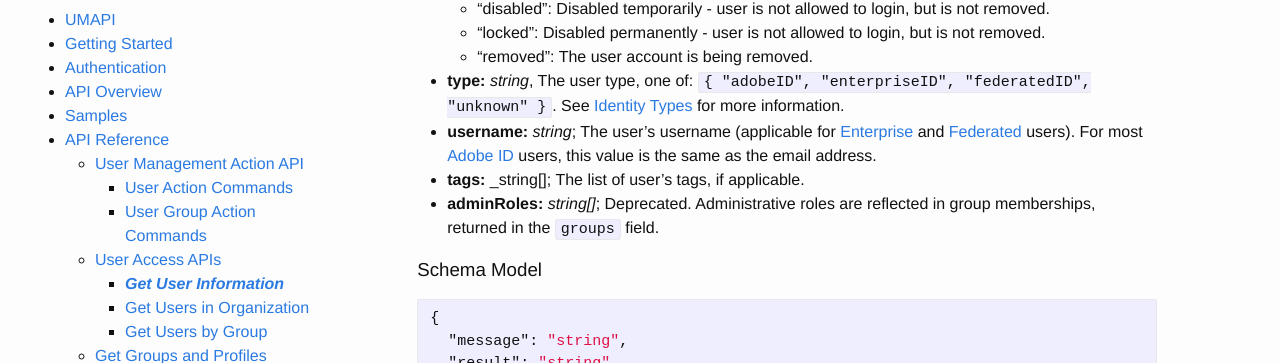
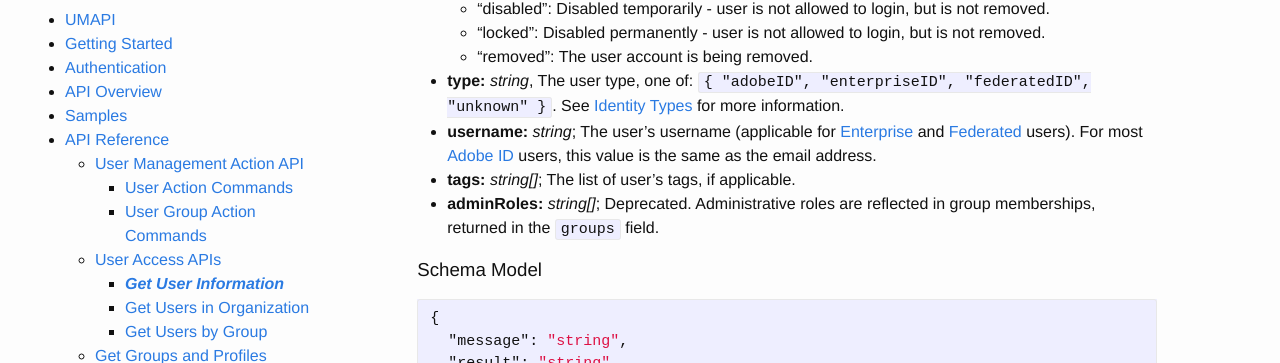
Before and after one commit to adobe-apiplatform/umapi-documentation, a Jekyll site: the page built from docs/en/api/getUser.md, in a window 1280 px wide and 900 px high, scrolled down 3821 px. Shown: the part 89-452 px from the top of the window. Built offline with Jekyll 4.4.1, drawn with Linux system fonts in a browser that asks for light colours; emoji names are drawn with the system emoji font.

Commit message:
Fix missing symbol

```diff
--- a/docs/en/api/partials/userSchemaDescription.md
+++ b/docs/en/api/partials/userSchemaDescription.md
@@ -11,5 +11,5 @@
 {% include_relative partials/statusDescription.md %}
 * __type:__ _string_, The user type, one of: `{ "adobeID", "enterpriseID", "federatedID", "unknown" }`. See [Identity Types](glossary.md#identity) for more information.
 * __username:__ _string_; The user's username (applicable for [Enterprise](glossary.md#enterpriseId) and [Federated](glossary.md#federatedId) users). For most [Adobe ID](glossary.md#adobeId) users, this value is the same as the email address.
-* __tags:__ _string[]; The list of user's tags, if applicable.
+* __tags:__ _string[]_; The list of user's tags, if applicable.
 * **adminRoles:** _string[]_; Deprecated. Administrative roles are reflected in group memberships, returned in the `groups` field.
```
